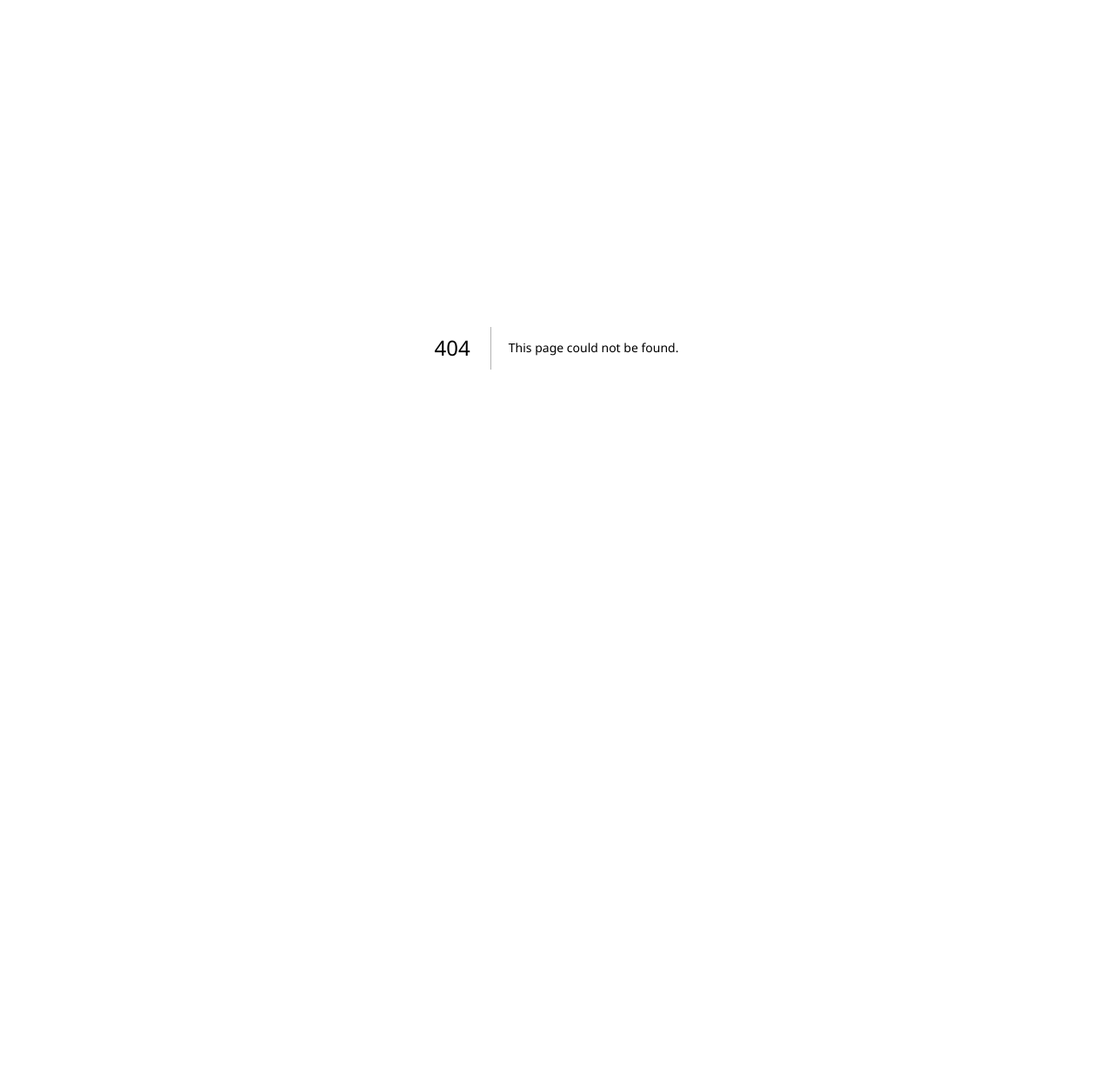
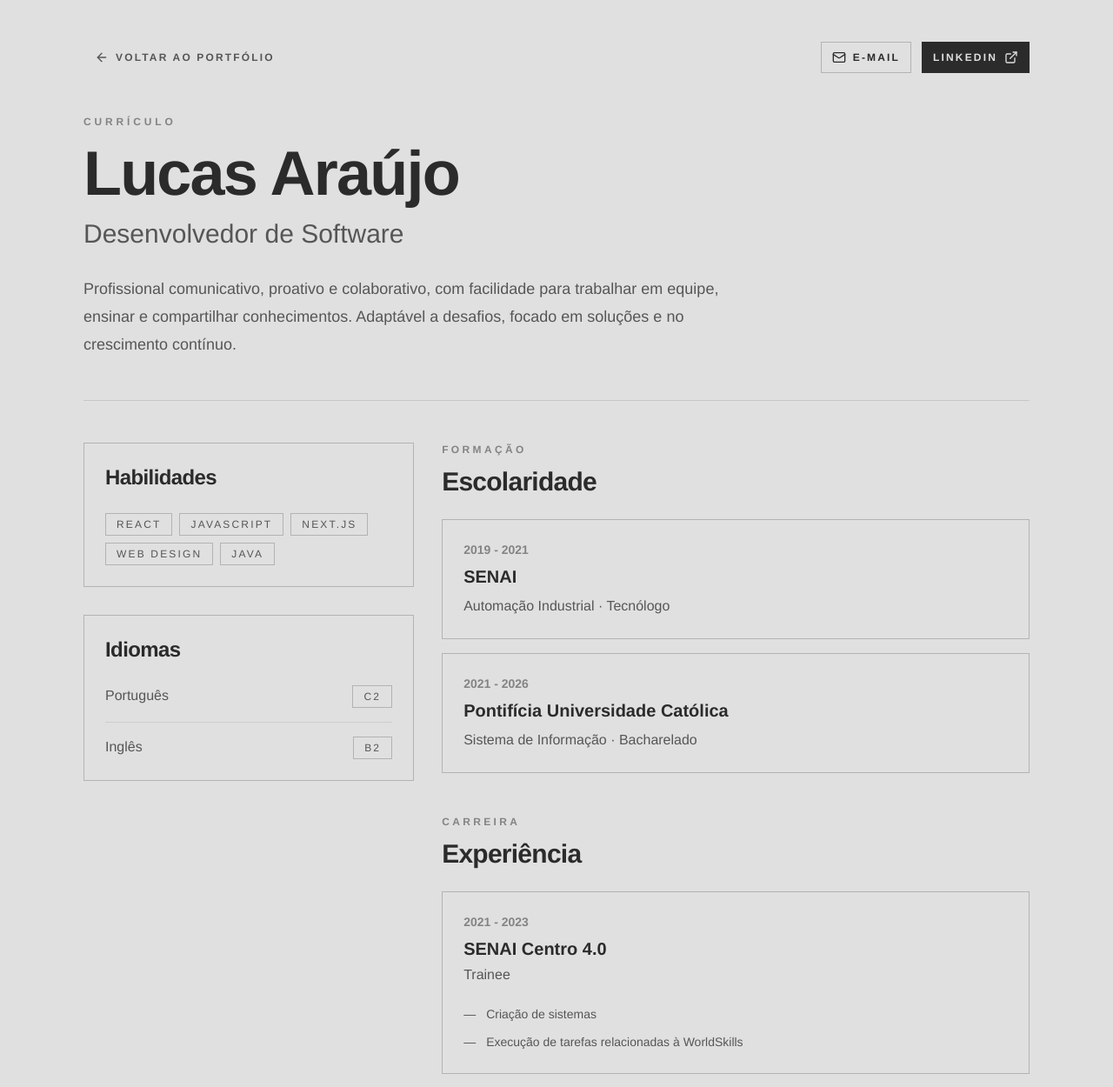
Before and after one commit to LaPachec/portfolio-lucas, a Next.js app: page /curriculo in a window 1280 px wide. Before the commit this address had no page. Shown: the top 1250 px of the page at 87% size. Before the commit the page ends 800 px from the top, so only its background shows below. Built offline with nearby package versions, Linux system fonts and the light colour scheme.

Commit message:
feat: add curriculum page

```diff
--- /dev/null
+++ b/src/app/curriculo/page.tsx
@@ -0,0 +1,158 @@
+import Link from "next/link";
+import { ArrowLeft, ExternalLink, Mail } from "lucide-react";
+
+import { Badge } from "@/components/ui/badge";
+import { Button } from "@/components/ui/button";
+import { Card, CardContent, CardHeader, CardTitle } from "@/components/ui/card";
+
+const skills = ["React", "JavaScript", "Next.js", "Web Design", "Java"];
+
+const education = [
+  {
+    period: "2019 - 2021",
+    institution: "SENAI",
+    course: "Automação Industrial",
+    degree: "Tecnólogo",
+  },
+  {
+    period: "2021 - 2026",
+    institution: "Pontifícia Universidade Católica",
+    course: "Sistema de Informação",
+    degree: "Bacharelado",
+  },
+];
+
+const experience = [
+  {
+    period: "2021 - 2023",
+    company: "SENAI Centro 4.0",
+    role: "Trainee",
+    highlights: ["Criação de sistemas", "Execução de tarefas relacionadas à WorldSkills"],
+  },
+  {
+    period: "2023 - 2025",
+    company: "SENAI Centro 4.0",
+    role: "Instrutor Profissional de Educação",
+    highlights: [
+      "Instrução de alunos da WorldSkills e FRC",
+      "Implementação de algoritmos para robótica com Java",
+      "Desenvolvimento em Figma",
+    ],
+  },
+];
+
+export const metadata = {
+  title: "Currículo",
+  description: "Currículo profissional de Lucas Araújo, desenvolvedor de software.",
+};
+
+export default function CurriculumPage() {
+  return (
+    <main className="min-h-screen bg-[var(--cloud-veil)] text-[var(--charcoal-noir)]">
+      <div className="mx-auto max-w-6xl px-5 py-8 sm:px-8 lg:py-12">
+        <div className="flex flex-wrap items-center justify-between gap-4">
+          <Button asChild variant="ghost" size="sm">
+            <Link href="/">
+              <ArrowLeft aria-hidden="true" size={16} />
+              Voltar ao portfólio
+            </Link>
+          </Button>
+
+          <div className="flex flex-wrap gap-3">
+            <Button asChild variant="outline" size="sm">
+              <a href="mailto:lucasaraujox@hotmail.com">
+                <Mail aria-hidden="true" size={16} />
+                E-mail
+              </a>
+            </Button>
+            <Button asChild size="sm">
+              <a href="https://www.linkedin.com/in/lucas-araujo-3007b9354/" target="_blank" rel="noreferrer">
+                LinkedIn
+                <ExternalLink aria-hidden="true" size={16} />
+              </a>
+            </Button>
+          </div>
+        </div>
+
+        <header className="mt-12 border-b border-[rgba(43,43,43,0.14)] pb-12">
+          <p className="text-xs font-semibold uppercase tracking-[0.32em] text-[var(--urban-fog)]">Currículo</p>
+          <h1 className="mt-4 text-5xl font-semibold tracking-tight sm:text-7xl">Lucas Araújo</h1>
+          <p className="mt-4 text-2xl text-[var(--ironclad-grey)] sm:text-3xl">Desenvolvedor de Software</p>
+          <p className="mt-7 max-w-3xl text-lg leading-8 text-[var(--ironclad-grey)]">
+            Profissional comunicativo, proativo e colaborativo, com facilidade para trabalhar em equipe,
+            ensinar e compartilhar conhecimentos. Adaptável a desafios, focado em soluções e no crescimento contínuo.
+          </p>
+        </header>
+
+        <div className="mt-12 grid gap-8 lg:grid-cols-[0.72fr_1.28fr]">
+          <div className="space-y-8">
+            <Card className="p-6">
+              <CardHeader>
+                <CardTitle>Habilidades</CardTitle>
+              </CardHeader>
+              <CardContent className="mt-6 flex flex-wrap gap-2">
+                {skills.map((skill) => (
+                  <Badge key={skill}>{skill}</Badge>
+                ))}
+              </CardContent>
+            </Card>
+
+            <Card className="p-6">
+              <CardHeader>
+                <CardTitle>Idiomas</CardTitle>
+              </CardHeader>
+              <CardContent className="mt-6 space-y-4 text-[var(--ironclad-grey)]">
+                <div className="flex items-center justify-between gap-4 border-b border-[rgba(43,43,43,0.1)] pb-4">
+                  <span>Português</span>
+                  <Badge>C2</Badge>
+                </div>
+                <div className="flex items-center justify-between gap-4">
+                  <span>Inglês</span>
+                  <Badge>B2</Badge>
+                </div>
+              </CardContent>
+            </Card>
+          </div>
+
+          <div className="space-y-12">
+            <section aria-labelledby="education-title">
+              <p className="text-xs font-semibold uppercase tracking-[0.28em] text-[var(--urban-fog)]">Formação</p>
+              <h2 id="education-title" className="mt-3 text-3xl font-semibold tracking-tight">Escolaridade</h2>
+              <div className="mt-6 space-y-4">
+                {education.map((item) => (
+                  <Card key={`${item.institution}-${item.period}`} className="p-6">
+                    <p className="text-sm font-semibold text-[var(--urban-fog)]">{item.period}</p>
+                    <h3 className="mt-2 text-xl font-semibold">{item.institution}</h3>
+                    <p className="mt-2 text-[var(--ironclad-grey)]">{item.course} · {item.degree}</p>
+                  </Card>
+                ))}
+              </div>
+            </section>
+
+            <section aria-labelledby="experience-title">
+              <p className="text-xs font-semibold uppercase tracking-[0.28em] text-[var(--urban-fog)]">Carreira</p>
+              <h2 id="experience-title" className="mt-3 text-3xl font-semibold tracking-tight">Experiência</h2>
+              <div className="mt-6 space-y-4">
+                {experience.map((item) => (
+                  <Card key={`${item.company}-${item.period}`} className="p-6">
+                    <p className="text-sm font-semibold text-[var(--urban-fog)]">{item.period}</p>
+                    <h3 className="mt-2 text-xl font-semibold">{item.company}</h3>
+                    <p className="mt-1 font-medium text-[var(--ironclad-grey)]">{item.role}</p>
+                    <ul className="mt-5 space-y-2 text-sm leading-6 text-[var(--ironclad-grey)]">
+                      {item.highlights.map((highlight) => (
+                        <li key={highlight} className="flex gap-3">
+                          <span aria-hidden="true">—</span>
+                          <span>{highlight}</span>
+                        </li>
+                      ))}
+                    </ul>
+                  </Card>
+                ))}
+              </div>
+            </section>
+          </div>
+        </div>
+      </div>
+    </main>
+  );
+}
```
